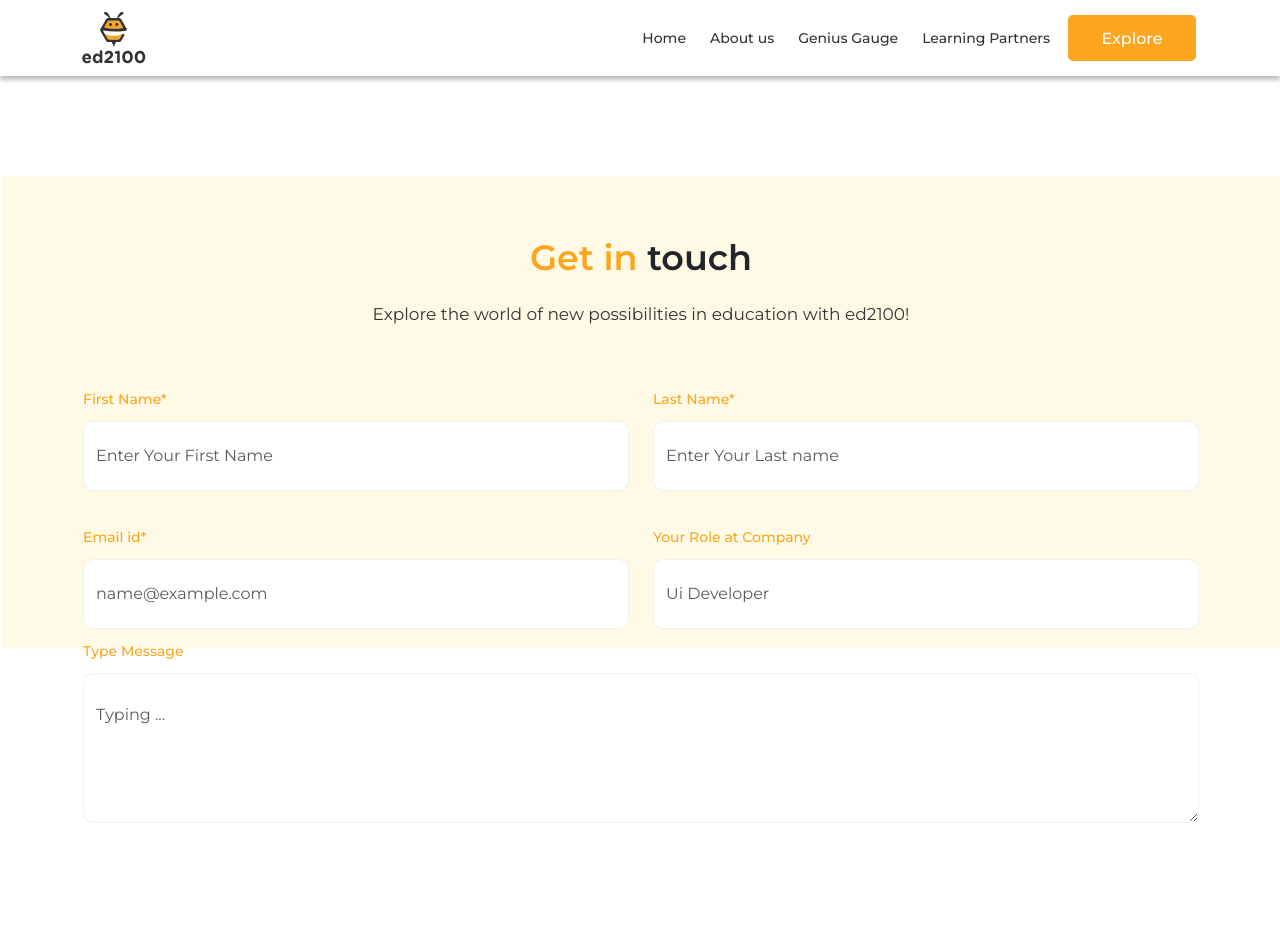
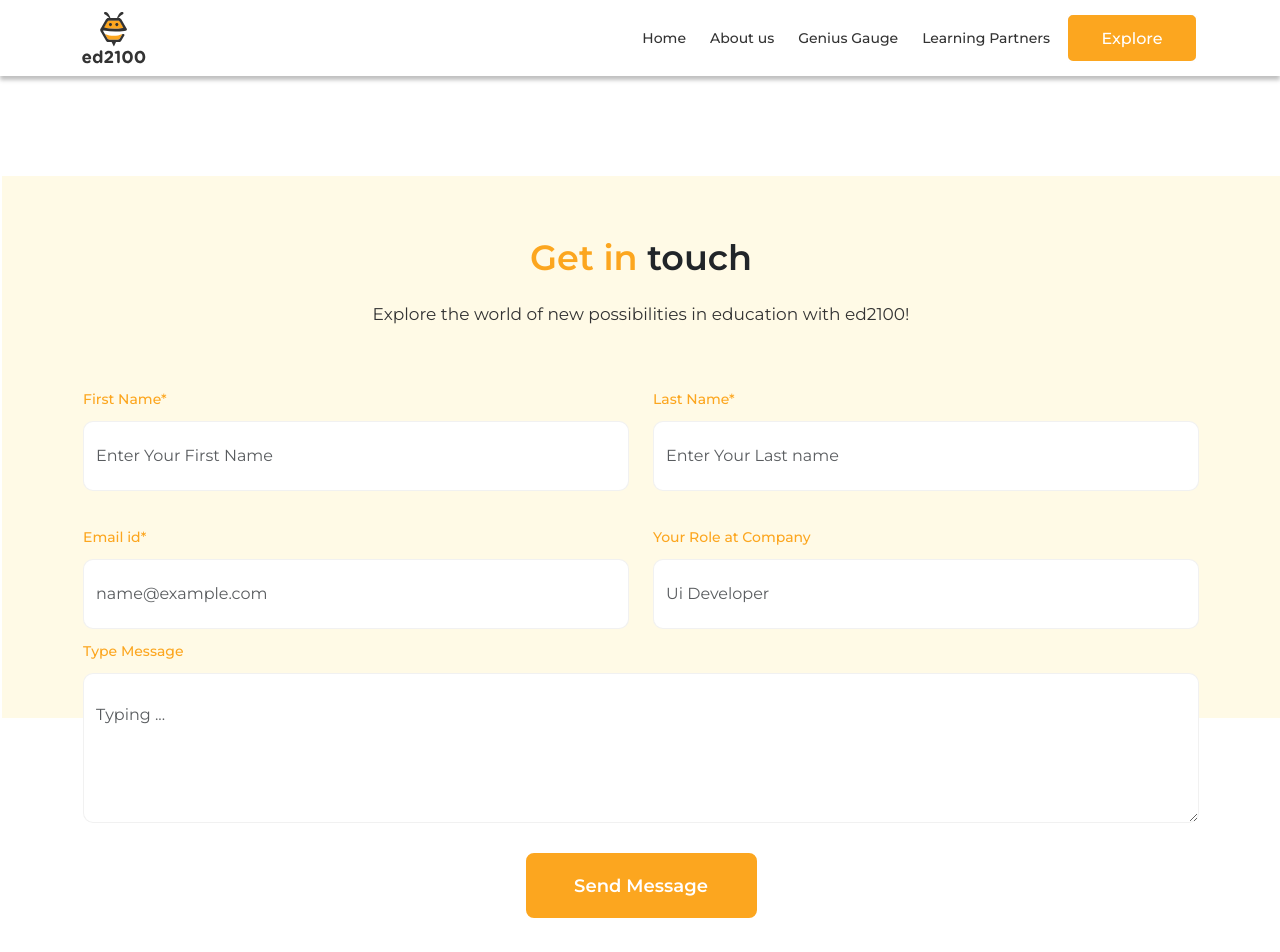
Before and after one commit to Tuntunkr/ed-landing-page, a React (Create React App) app in the folder ed-landingpage/: page /contact in a window 1280 px wide. Shown: the top 952 px of the page. Built offline with nearby package versions, Linux system fonts and the light colour scheme.

Commit message:
add button

```diff
--- a/ed-landingpage/src/Pages/Contact.js
+++ b/ed-landingpage/src/Pages/Contact.js
@@ -85,6 +85,9 @@ function Contact() {
                 placeholder="Typing ..."
               ></textarea>
             </div>
+                <div className="S-button">
+                  <button type="submit" className="d-button">Send Message</button>
+                </div>
               </Fade>
           </div>
         </section>
--- a/ed-landingpage/src/Pages/Ed21Program.js
+++ b/ed-landingpage/src/Pages/Ed21Program.js
@@ -16,7 +16,7 @@ function Ed21Program() {
     // dots: true,
     spaceBetween: 30,
     infinite: true,
-    slidesToShow: 4.5,
+    slidesToShow: 4,
     slidesToScroll: 1,
     autoplay: true,
     speed: 2000,
--- a/ed-landingpage/src/Styles/Contact.css
+++ b/ed-landingpage/src/Styles/Contact.css
@@ -108,6 +108,12 @@ label {
 }
 
 /* button styling here ... */
+.S-button{
+  display: flex;
+  justify-content: center;
+  margin-top: 30px;
+}
+
 
 .d-button {
   border: 2px solid #fca61f;
```
